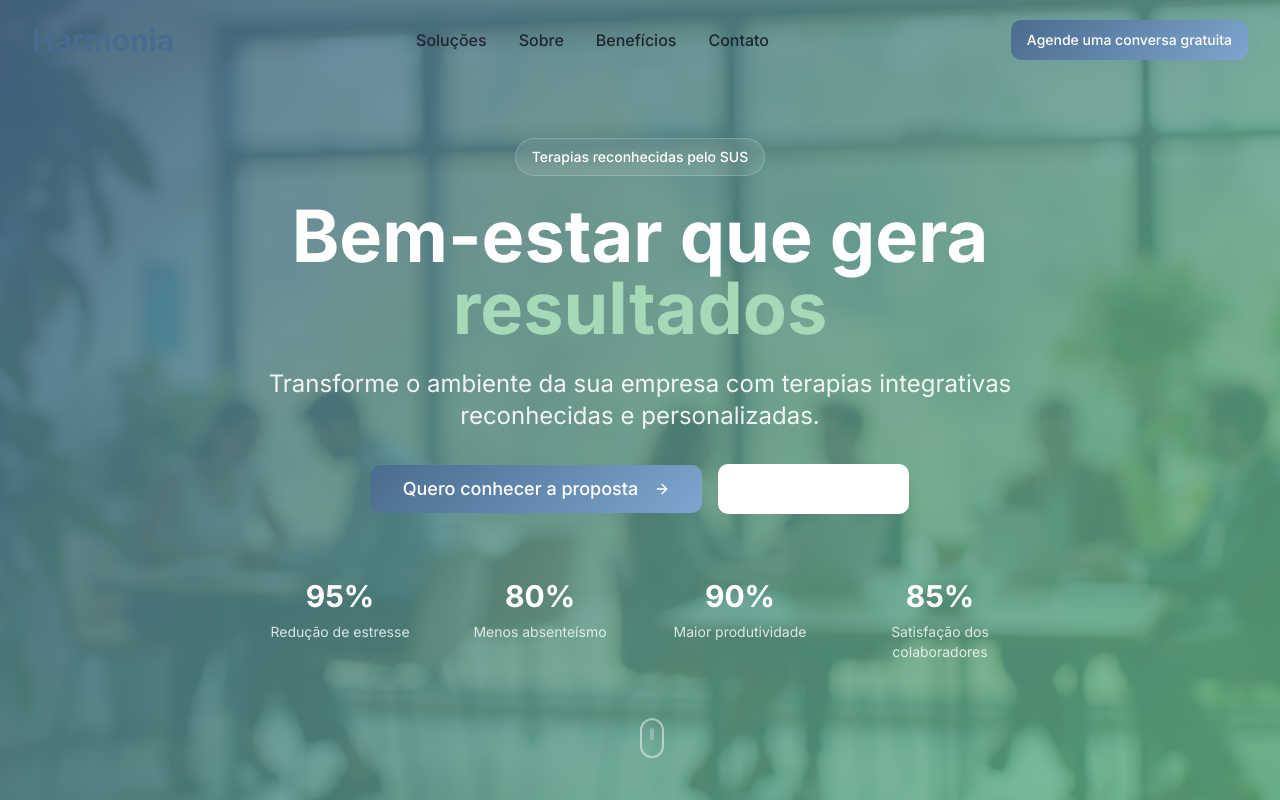
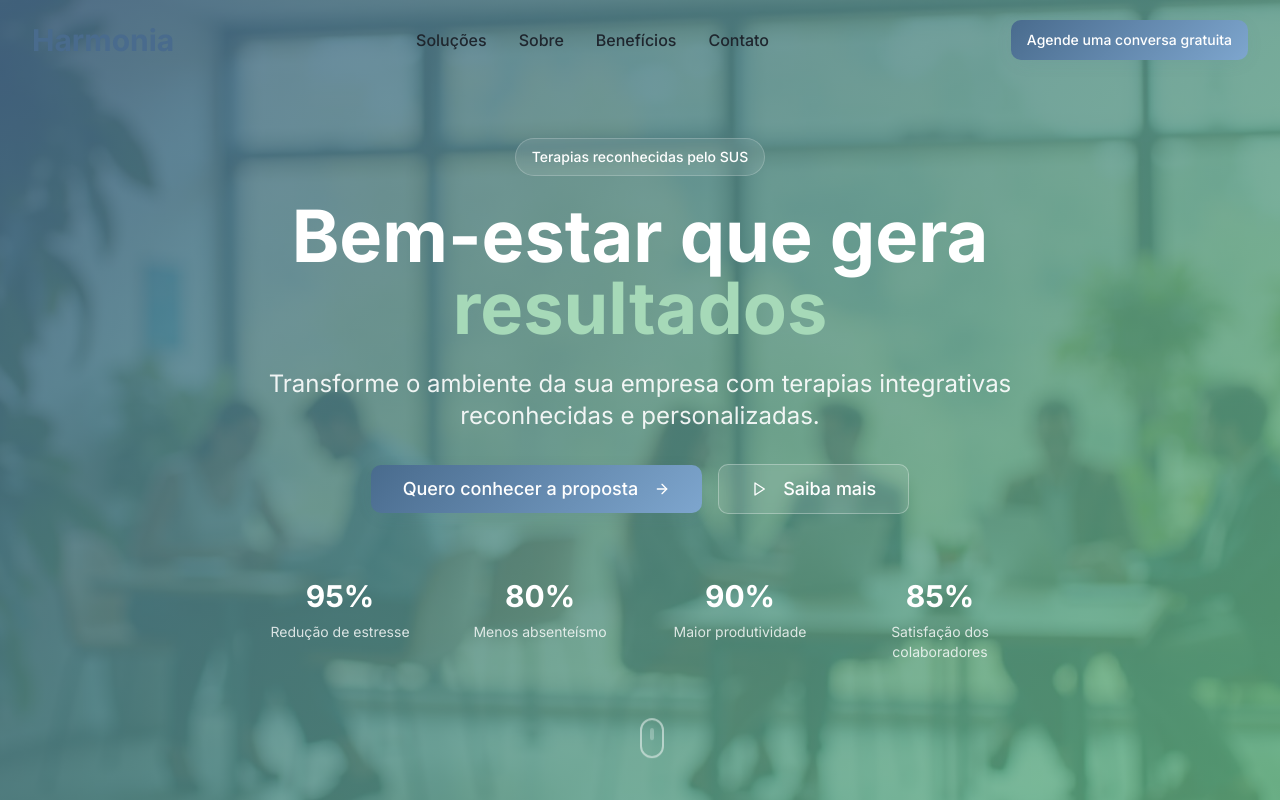
Before and after one commit to DavidRafaelDev/corpo-harmonia-landing, a React (Vite) app: page / in a window 1280 px wide. Shown: the top 800 px of the page. Built offline with nearby package versions, Linux system fonts and the light colour scheme.

Commit message:
Fix: Button hover effect
Remove the hover effect from the "saiba mais" button.

```diff
--- a/src/components/Hero.tsx
+++ b/src/components/Hero.tsx
@@ -61,7 +61,7 @@ const Hero = () => {
               onClick={() => scrollToSection('sobre')}
               size="lg"
               variant="outline"
-              className="btn-outline-hero text-lg px-8 py-6 text-primary-foreground border-primary-foreground/30 hover:bg-primary-foreground/10"
+              className="btn-outline-hero text-lg px-8 py-6 text-primary-foreground border-primary-foreground/30 bg-primary-foreground/10"
             >
               <Play className="mr-2 h-5 w-5" />
               Saiba mais
```
